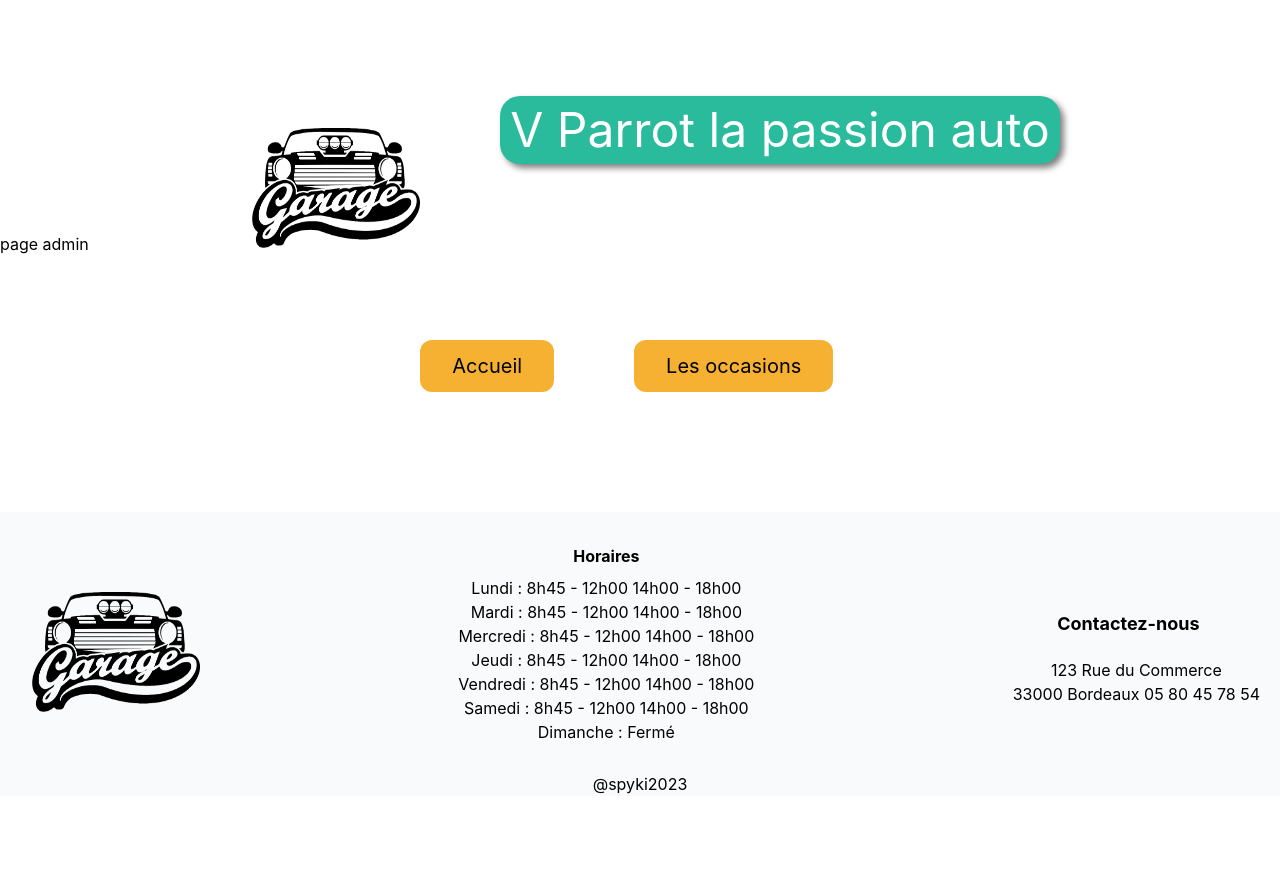
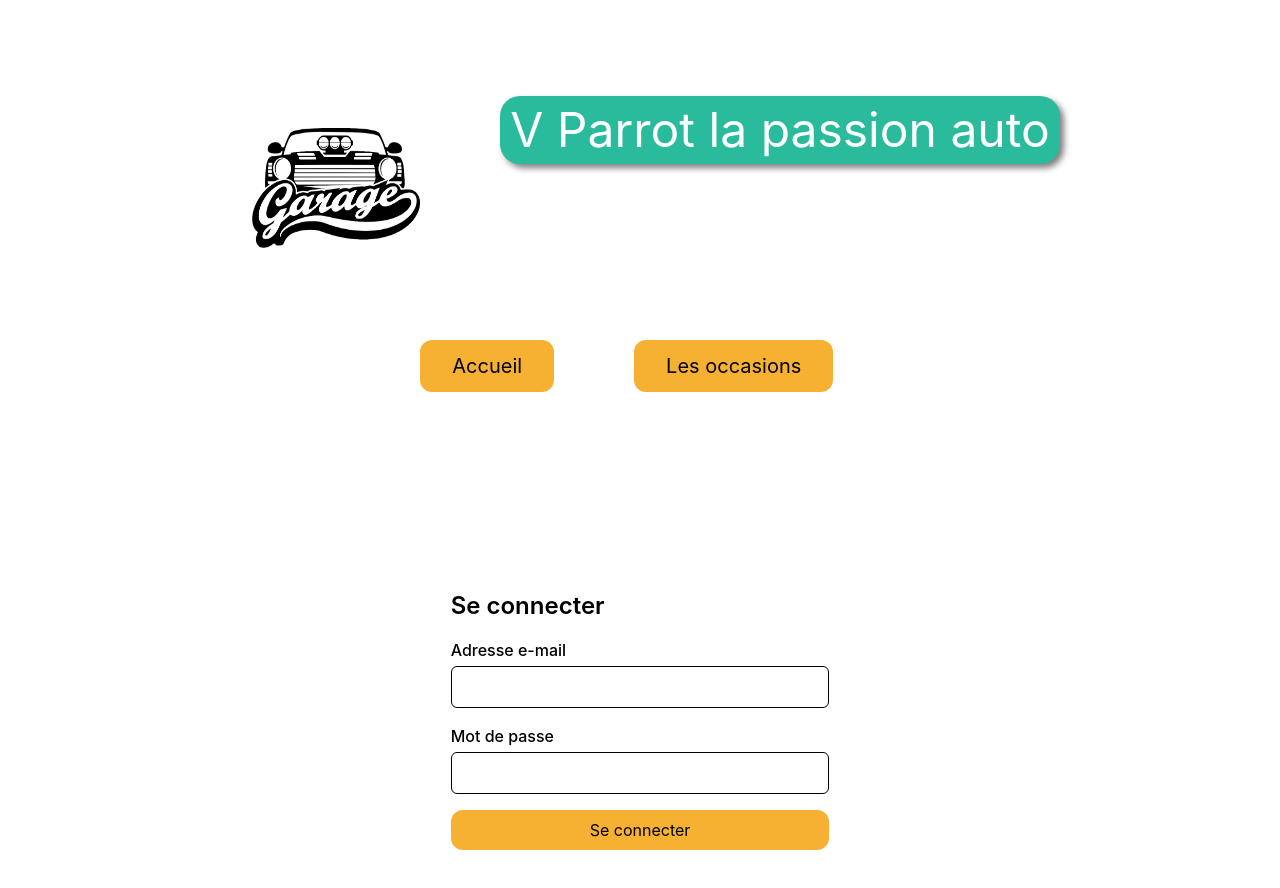
Before and after one commit to spyki78/garage, a Next.js app: page /dashboard in a window 1280 px wide. Shown: the top 888 px of the page. Before the commit the page ends 800 px from the top, so only its background shows below. Built offline with nearby package versions, Linux system fonts and the light colour scheme.

Commit message:
push dashboard

```diff
--- a/src/app/(admin)/dashboard/page.tsx
+++ b/src/app/(admin)/dashboard/page.tsx
@@ -1,7 +1,61 @@
+
+"use client";
 function page() {
   return (
-    <div>page admin</div>
+    <div className="flex w-full h-[300px] mt-80 bg-primaryColor">page admin</div>
   )
 }
 
-export default page;
+// pages/login.js
+import React, { useState } from 'react';
+
+const LoginPage = () => {
+  const [email, setEmail] = useState('');
+  const [password, setPassword] = useState('');
+
+  function handleSubmit(e: { preventDefault: () => void; }) {
+    e.preventDefault();
+
+    // gestion de la connexion
+    console.log('Adresse e-mail:', email);
+    console.log('Mot de passe:', password);
+  }
+
+  return (
+    <div className="flex justify-center items-center h-screen">
+      <form className="w-1/3 p-6 bg-gray-100 rounded-lg mt-44" onSubmit={handleSubmit}>
+        <h2 className="text-2xl font-semibold mb-4 ">Se connecter</h2>
+        <div className="mb-4">
+          <label htmlFor="email" className="block mb-1 font-medium">Adresse e-mail</label>
+          <input
+            type="email"
+            id="email"
+            className="w-full p-2 border rounded-md"
+            value={email}
+            onChange={(e) => setEmail(e.target.value)}
+            required
+          />
+        </div>
+        <div className="mb-4">
+          <label htmlFor="password" className="block mb-1 font-medium">Mot de passe</label>
+          <input
+            type="password"
+            id="password"
+            className="w-full p-2 border rounded-md"
+            value={password}
+            onChange={(e) => setPassword(e.target.value)}
+            required
+          />
+        </div>
+        <button
+          type="submit"
+          className="w-full text-white p-2 text-center bg-primaryColor opacity-120 transition duration-300 ease-in-out hover:opacity-50 rounded-xl"
+        >
+          Se connecter
+        </button>
+      </form>
+    </div>
+  );
+};
+
+export default LoginPage;
```
